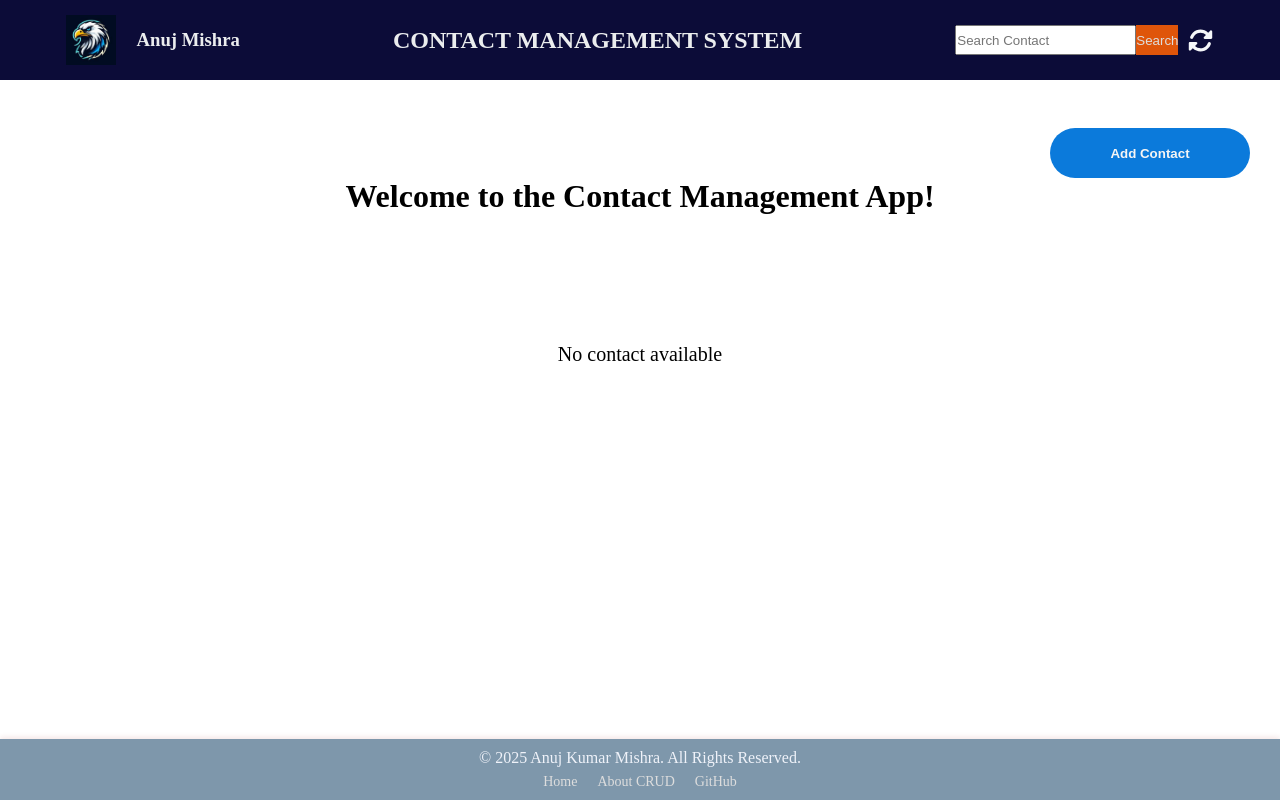
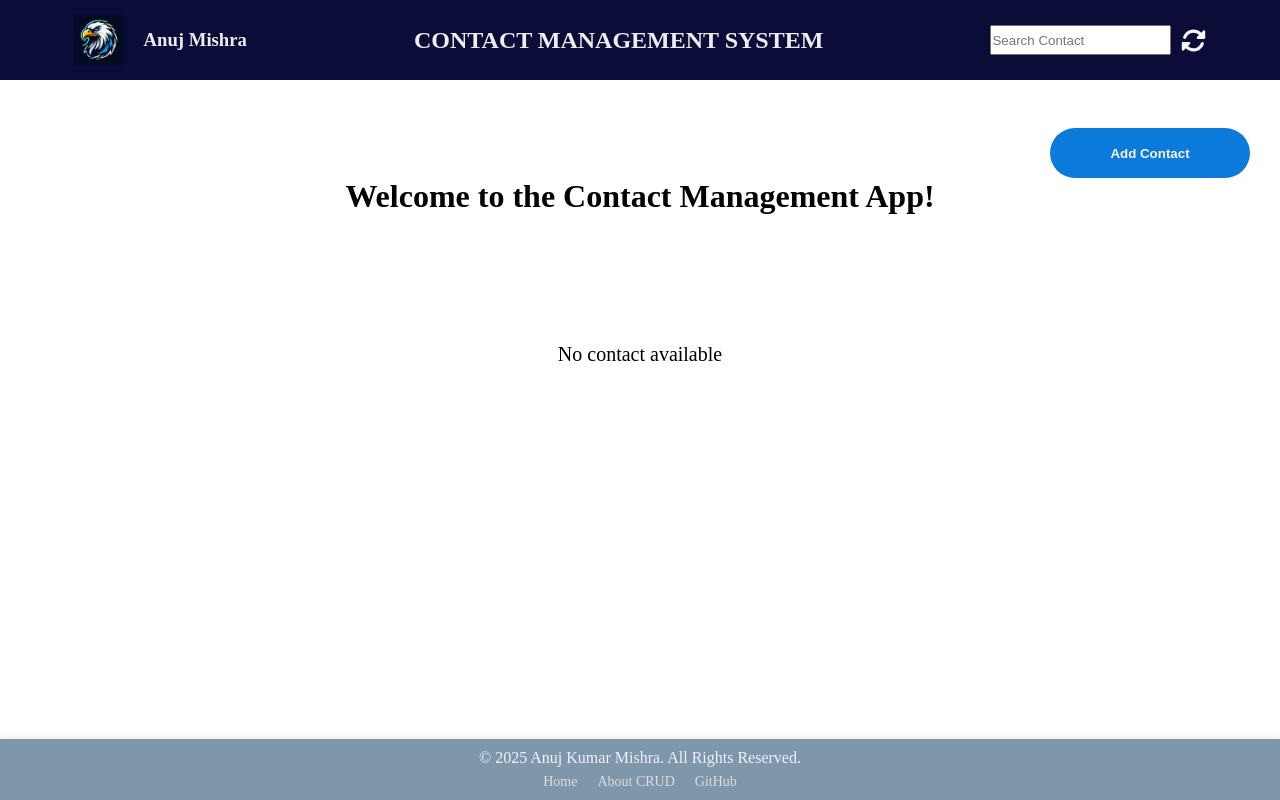
Before and after one commit to Anujmishra14/Contact_Manager_App, a React (Vite) app: page / in a window 1280 px wide. Built offline with nearby package versions, Linux system fonts and the light colour scheme.

Commit message:
Update Header.jsx

```diff
--- a/src/components/Header.jsx
+++ b/src/components/Header.jsx
@@ -12,10 +12,9 @@ function Header() {
 
 
 
-  const filterMethod=(e)=>{
-    e.preventDefault()
-    setSearch(e.target.value)
-    dispatch(filterContact(search))
+  const filterMethod=(searchValue)=>{
+    setSearch(searchValue)
+    dispatch(filterContact(searchValue))
 
   }
   const refreshMethod = (e) => {
@@ -41,9 +40,9 @@ function Header() {
          type="text"
          placeholder='Search Contact'
          value={search}
-         onChange={(e)=>setSearch(e.target.value)}
+         onChange={(e)=>filterMethod(e.target.value)}
          />
-        <button onClick={filterMethod} style={{cursor:'pointer'}}>Search</button>
+
 
 
         <svg xmlns="http://www.w3.org/2000/svg"
```
